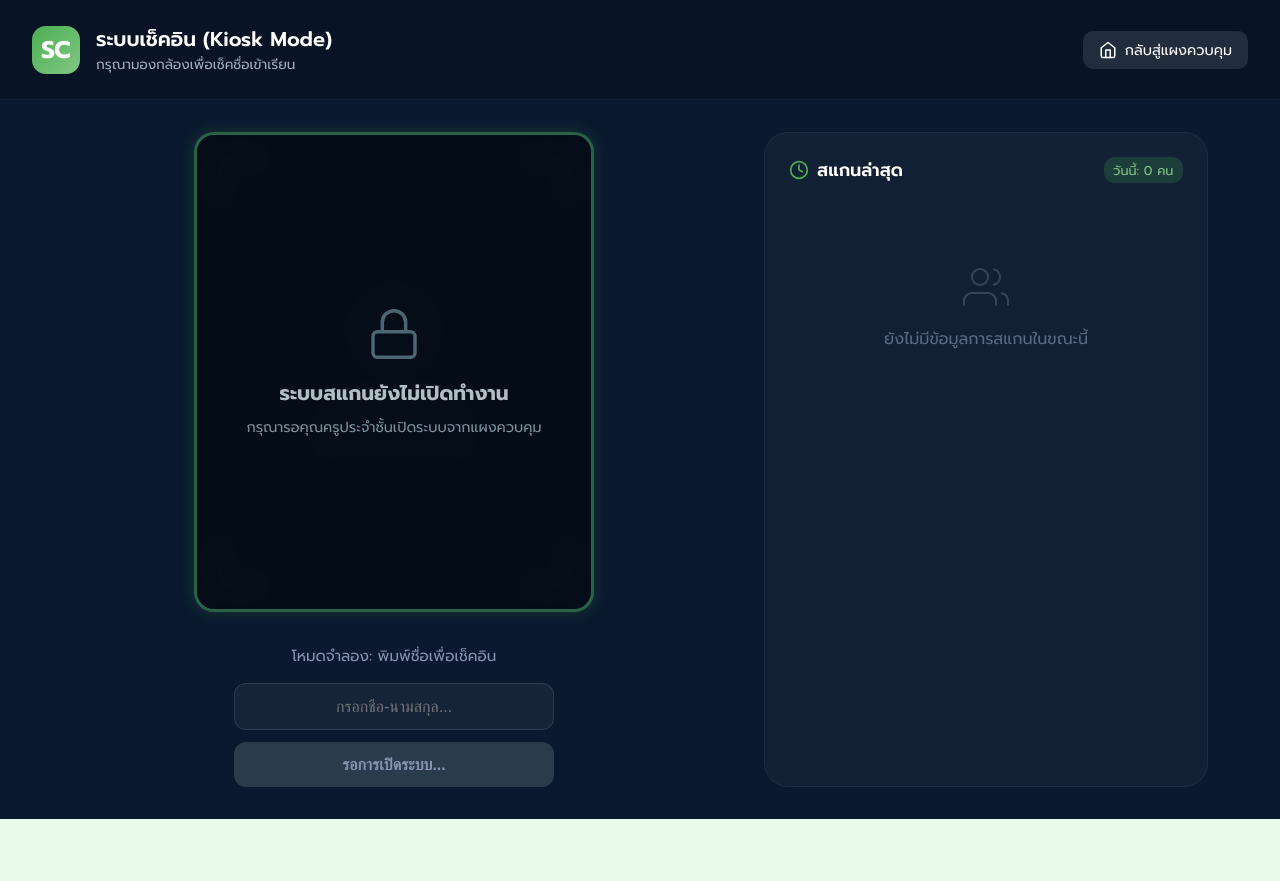
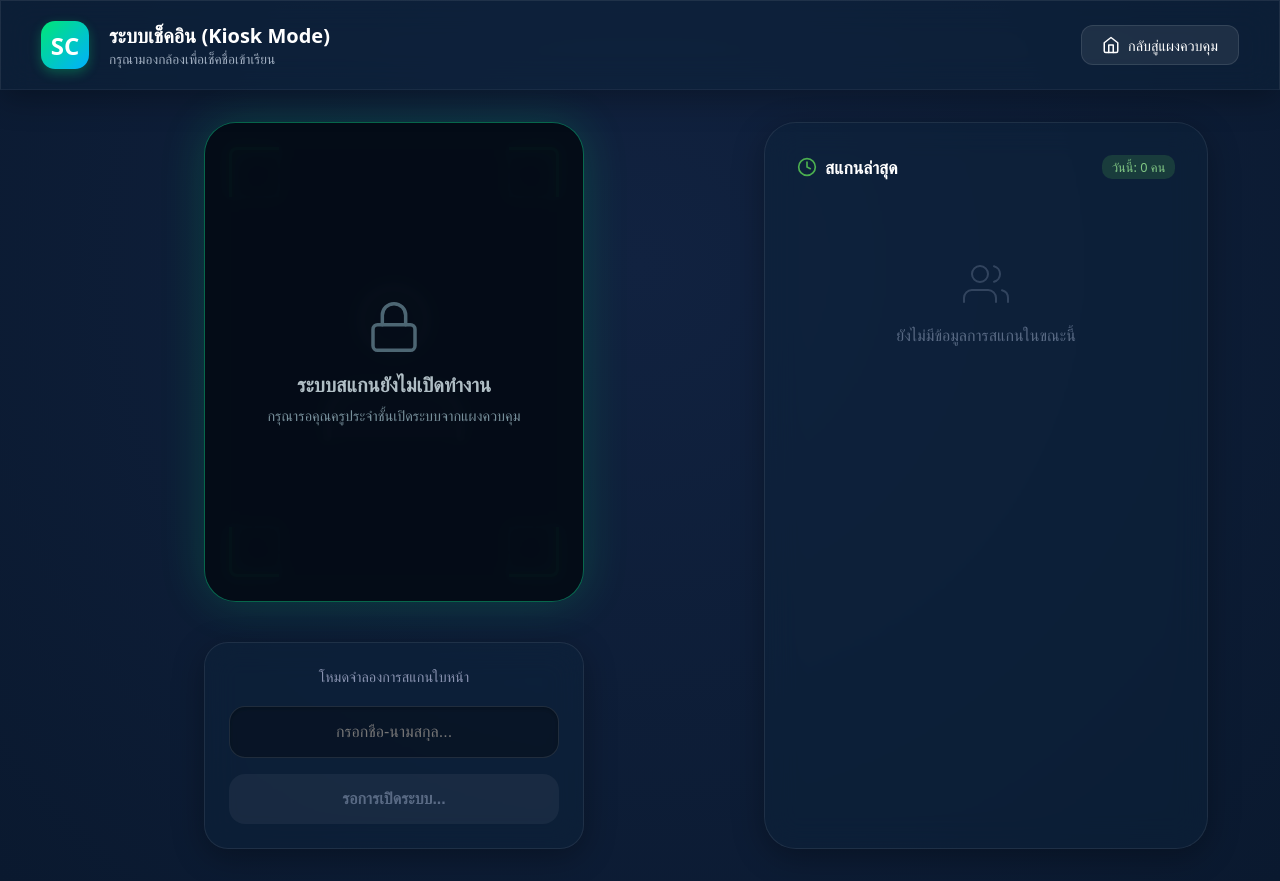
Before and after one commit to sanguannama-sketch/SchoolCheck, a Next.js app: page /scan in a window 1280 px wide. Before the commit the page ends 819 px from the top, so only its background shows below. Built offline with nearby package versions, Linux system fonts and the light colour scheme.

Commit message:
feat: implement face scanning page with camera integration, geofencing, and simulated attendance logging

```diff
--- a/src/app/scan/page.tsx
+++ b/src/app/scan/page.tsx
@@ -191,34 +191,34 @@ export default function FaceScanPage() {
   };
 
   return (
-    <div style={{ minHeight: '100vh', background: '#0a192f', color: '#fff', display: 'flex', flexDirection: 'column' }}>
+    <div style={{ minHeight: '100vh', background: 'radial-gradient(circle at center 30%, #112240 0%, #0a192f 100%)', color: '#fff', display: 'flex', flexDirection: 'column', fontFamily: 'system-ui, -apple-system, sans-serif' }}>
       {/* CSS สำหรับ Animation โหมดสแกน */}
       <style dangerouslySetInnerHTML={{__html: `
         @keyframes scanLineAnim {
           0% { top: 0%; opacity: 0; }
-          10% { opacity: 1; }
-          90% { opacity: 1; }
+          15% { opacity: 1; }
+          85% { opacity: 1; }
           100% { top: 100%; opacity: 0; }
         }
-        @keyframes pulseBorder {
-          0% { border-color: rgba(76, 175, 80, 0.3); box-shadow: 0 0 10px rgba(76, 175, 80, 0.1); }
-          50% { border-color: rgba(76, 175, 80, 1); box-shadow: 0 0 30px rgba(76, 175, 80, 0.6); }
-          100% { border-color: rgba(76, 175, 80, 0.3); box-shadow: 0 0 10px rgba(76, 175, 80, 0.1); }
+        @keyframes pulseGlow {
+          0%, 100% { box-shadow: 0 0 40px rgba(0, 230, 118, 0.15), inset 0 0 60px rgba(0, 230, 118, 0.05); border-color: rgba(0, 230, 118, 0.3); }
+          50% { box-shadow: 0 0 60px rgba(0, 230, 118, 0.3), inset 0 0 80px rgba(0, 230, 118, 0.1); border-color: rgba(0, 230, 118, 0.6); }
         }
         @keyframes successPop {
-          0% { transform: scale(0.9); opacity: 0; }
-          100% { transform: scale(1); opacity: 1; }
+          0% { transform: scale(0.95); opacity: 0; filter: blur(4px); }
+          100% { transform: scale(1); opacity: 1; filter: blur(0); }
         }
         .scanner-frame {
           position: relative;
           width: 100%;
-          max-width: 400px;
+          max-width: 380px;
           height: 480px;
-          border-radius: 20px;
+          border-radius: 32px;
           overflow: hidden;
-          background: #0d233a;
-          border: 3px solid rgba(76, 175, 80, 0.4);
-          animation: pulseBorder 2s infinite;
+          background: rgba(10, 25, 47, 0.4);
+          backdrop-filter: blur(12px);
+          border: 1px solid rgba(0, 230, 118, 0.2);
+          animation: pulseGlow 3s ease-in-out infinite;
           display: flex;
           align-items: center;
           justify-content: center;
@@ -228,44 +228,70 @@ export default function FaceScanPage() {
           position: absolute;
           left: 0;
           width: 100%;
-          height: 4px;
-          background: #4caf50;
-          box-shadow: 0 0 20px 4px #4caf50;
-          animation: scanLineAnim 2.5s cubic-bezier(0.4, 0, 0.2, 1) infinite;
+          height: 60px;
+          background: linear-gradient(to bottom, transparent, rgba(0, 230, 118, 0.1) 80%, rgba(0, 230, 118, 0.8) 100%);
+          animation: scanLineAnim 3s cubic-bezier(0.4, 0, 0.2, 1) infinite;
           z-index: 10;
+        }
+        /* ลบเส้น box-shadow แข็งๆ เปลี่ยนเป็นเส้นเลเซอร์ชัดๆ */
+        .scan-line::after {
+          content: '';
+          position: absolute;
+          bottom: 0;
+          left: 5%;
+          width: 90%;
+          height: 2px;
+          background: #00e676;
+          box-shadow: 0 0 15px 2px #00e676;
+          border-radius: 50%;
         }
         .corner {
           position: absolute;
-          width: 40px;
-          height: 40px;
-          border-width: 4px;
+          width: 50px;
+          height: 50px;
+          border-width: 3px;
           border-style: solid;
-          border-color: #81c784;
+          border-color: #00e676;
+          opacity: 0.8;
           z-index: 5;
+          border-radius: 8px; /* มุมมนนิดๆ เพื่อความนุ่มนวล */
+          box-shadow: 0 0 10px rgba(0, 230, 118, 0.3), inset 0 0 10px rgba(0, 230, 118, 0.3);
+          transition: all 0.3s ease;
         }
-        .corner-tl { top: 20px; left: 20px; border-right: none; border-bottom: none; border-radius: 12px 0 0 0; }
-        .corner-tr { top: 20px; right: 20px; border-left: none; border-bottom: none; border-radius: 0 12px 0 0; }
-        .corner-bl { bottom: 20px; left: 20px; border-right: none; border-top: none; border-radius: 0 0 0 12px; }
-        .corner-br { bottom: 20px; right: 20px; border-left: none; border-top: none; border-radius: 0 0 12px 0; }
+        /* กำหนดมุม 4 ด้าน โดยลบเส้นขอบบางส่วนออก */
+        .corner-tl { top: 24px; left: 24px; border-right: none; border-bottom: none; border-bottom-right-radius: 0; border-bottom-left-radius: 0; border-top-right-radius: 0; }
+        .corner-tr { top: 24px; right: 24px; border-left: none; border-bottom: none; border-bottom-left-radius: 0; border-bottom-right-radius: 0; border-top-left-radius: 0; }
+        .corner-bl { bottom: 24px; left: 24px; border-right: none; border-top: none; border-top-right-radius: 0; border-top-left-radius: 0; border-bottom-right-radius: 0; }
+        .corner-br { bottom: 24px; right: 24px; border-left: none; border-top: none; border-top-left-radius: 0; border-top-right-radius: 0; border-bottom-left-radius: 0; }
 
         .success-overlay {
           position: absolute;
           inset: 0;
-          background: rgba(10, 25, 47, 0.85);
-          backdrop-filter: blur(8px);
+          background: rgba(10, 25, 47, 0.7);
+          backdrop-filter: blur(12px);
           display: flex;
           flex-direction: column;
           align-items: center;
           justify-content: center;
           z-index: 20;
-          animation: successPop 0.4s cubic-bezier(0.175, 0.885, 0.32, 1.275) forwards;
+          animation: successPop 0.5s cubic-bezier(0.4, 0, 0.2, 1) forwards;
+        }
+        .glass-panel {
+          background: rgba(13, 35, 58, 0.5);
+          backdrop-filter: blur(16px);
+          border: 1px solid rgba(255, 255, 255, 0.08);
+          box-shadow: 0 8px 32px rgba(0, 0, 0, 0.3);
+        }
+        .glow-btn:not(:disabled):hover {
+          transform: translateY(-2px);
+          box-shadow: 0 8px 24px rgba(0, 230, 118, 0.4) !important;
         }
       `}} />
 
       {/* Header */}
-      <header style={{ padding: '1.5rem 2rem', display: 'flex', justifyContent: 'space-between', alignItems: 'center', background: 'rgba(0,0,0,0.2)', borderBottom: '1px solid rgba(255,255,255,0.05)' }}>
-        <div style={{ display: 'flex', alignItems: 'center', gap: '1rem' }}>
-          <div style={{ width: '48px', height: '48px', borderRadius: '14px', background: 'linear-gradient(135deg, #4caf50, #81c784)', color: 'white', display: 'flex', alignItems: 'center', justifyContent: 'center', fontSize: '1.5rem', fontWeight: 700 }}>SC</div>
+      <header className="glass-panel" style={{ padding: '1.25rem 2.5rem', display: 'flex', justifyContent: 'space-between', alignItems: 'center', borderBottom: '1px solid rgba(255,255,255,0.05)', position: 'sticky', top: 0, zIndex: 100 }}>
+        <div style={{ display: 'flex', alignItems: 'center', gap: '1.25rem' }}>
+          <div style={{ width: '48px', height: '48px', borderRadius: '14px', background: 'linear-gradient(135deg, #00e676, #00b0ff)', color: 'white', display: 'flex', alignItems: 'center', justifyContent: 'center', fontSize: '1.5rem', fontWeight: 800, boxShadow: '0 4px 12px rgba(0, 230, 118, 0.3)' }}>SC</div>
           <div>
             <h1 style={{ fontSize: '1.25rem', fontWeight: 600, color: '#fff', margin: 0 }}>ระบบเช็คอิน (Kiosk Mode)</h1>
             {activeRooms.length > 1 ? (
@@ -290,7 +316,7 @@ export default function FaceScanPage() {
           </div>
         </div>
 
-        <Link href="/" style={{ padding: '0.5rem 1rem', borderRadius: '10px', background: 'rgba(255,255,255,0.1)', color: '#fff', textDecoration: 'none', fontSize: '0.9rem', display: 'flex', alignItems: 'center', gap: '0.5rem', transition: 'all 0.2s' }}>
+        <Link href="/" className="glow-btn" style={{ padding: '0.6rem 1.25rem', borderRadius: '12px', background: 'rgba(255,255,255,0.08)', border: '1px solid rgba(255,255,255,0.1)', color: '#fff', textDecoration: 'none', fontSize: '0.9rem', fontWeight: 500, display: 'flex', alignItems: 'center', gap: '0.5rem', transition: 'all 0.3s ease' }}>
           <svg width="18" height="18" viewBox="0 0 24 24" fill="none" stroke="currentColor" strokeWidth="2" strokeLinecap="round" strokeLinejoin="round"><path d="M3 9l9-7 9 7v11a2 2 0 0 1-2 2H5a2 2 0 0 1-2-2z"></path><polyline points="9 22 9 12 15 12 15 22"></polyline></svg>
           กลับสู่แผงควบคุม
         </Link>
@@ -355,9 +381,9 @@ export default function FaceScanPage() {
             )}
           </div>
 
-          <div style={{ marginTop: '2rem', textAlign: 'center', width: '100%', maxWidth: '320px' }}>
-            <p style={{ color: '#8892b0', fontSize: '0.95rem', marginBottom: '1rem' }}>โหมดจำลอง: พิมพ์ชื่อเพื่อเช็คอิน</p>
-            <form onSubmit={simulateScan} style={{ display: 'flex', flexDirection: 'column', gap: '0.75rem' }}>
+          <div className="glass-panel" style={{ marginTop: '2.5rem', borderRadius: '24px', padding: '1.5rem', width: '100%', maxWidth: '380px' }}>
+            <p style={{ color: '#8892b0', fontSize: '0.9rem', marginBottom: '1.25rem', textAlign: 'center', fontWeight: 500 }}>โหมดจำลองการสแกนใบหน้า</p>
+            <form onSubmit={simulateScan} style={{ display: 'flex', flexDirection: 'column', gap: '1rem' }}>
               <input
                 type="text"
                 value={manualName}
@@ -365,25 +391,59 @@ export default function FaceScanPage() {
                 placeholder="กรอกชื่อ-นามสกุล..."
                 disabled={!isScanning || !selectedRoom}
                 style={{
-                  padding: '0.85rem',
-                  borderRadius: '12px',
+                  padding: '1rem',
+                  borderRadius: '16px',
                   border: '1px solid rgba(255,255,255,0.1)',
-                  background: 'rgba(255,255,255,0.05)',
+                  background: 'rgba(0,0,0,0.3)',
                   color: 'white',
                   textAlign: 'center',
                   fontSize: '1rem',
                   outline: 'none',
+                  transition: 'all 0.3s ease',
+                  boxShadow: 'inset 0 2px 4px rgba(0,0,0,0.2)'
                 }}
+                onFocus={(e) => e.target.style.borderColor = 'rgba(0, 230, 118, 0.5)'}
+                onBlur={(e) => e.target.style.borderColor = 'rgba(255,255,255,0.1)'}
               />
-              <button type="submit" disabled={!isScanning || !selectedRoom || isLocating} style={{ padding: '0.85rem 2rem', background: (isScanning && selectedRoom && !isLocating) ? '#1b5e20' : '#2A3B4C', color: (isScanning && selectedRoom) ? 'white' : '#8892b0', border: 'none', borderRadius: '12px', fontSize: '1rem', fontWeight: 600, cursor: (isScanning && selectedRoom && !isLocating) ? 'pointer' : 'not-allowed', boxShadow: (isScanning && selectedRoom && !isLocating) ? '0 4px 14px rgba(27,94,32,0.4)' : 'none', transition: 'all 0.2s' }}>
-                {isLocating ? 'กำลังค้นหาและประมวลผลพิกัด...' : ((isScanning && selectedRoom) ? `🔍 จำลองสแกนใบหน้า` : 'รอการเปิดระบบ...')}
+              <button
+                type="submit"
+                disabled={!isScanning || !selectedRoom || isLocating}
+                className={isScanning && selectedRoom && !isLocating ? 'glow-btn' : ''}
+                style={{
+                  padding: '1rem',
+                  background: (isScanning && selectedRoom && !isLocating) ? 'linear-gradient(135deg, #00c853, #00e676)' : 'rgba(255,255,255,0.05)',
+                  color: (isScanning && selectedRoom) ? 'white' : '#596a84',
+                  border: 'none',
+                  borderRadius: '16px',
+                  fontSize: '1rem',
+                  fontWeight: 600,
+                  cursor: (isScanning && selectedRoom && !isLocating) ? 'pointer' : 'not-allowed',
+                  boxShadow: (isScanning && selectedRoom && !isLocating) ? '0 4px 14px rgba(0,230,118,0.2)' : 'none',
+                  transition: 'all 0.3s ease',
+                  display: 'flex',
+                  alignItems: 'center',
+                  justifyContent: 'center',
+                  gap: '0.5rem'
+                }}
+              >
+                {isLocating ? (
+                  <span style={{ display: 'flex', alignItems: 'center', gap: '0.5rem' }}>
+                    <svg className="animate-spin" width="18" height="18" viewBox="0 0 24 24" fill="none" stroke="currentColor" strokeWidth="2"><path d="M21 12a9 9 0 1 1-6.219-8.56"></path></svg>
+                    กำลังประมวลผลพิกัด...
+                  </span>
+                ) : ((isScanning && selectedRoom) ? (
+                  <>
+                    <svg width="20" height="20" viewBox="0 0 24 24" fill="none" stroke="currentColor" strokeWidth="2.5" strokeLinecap="round" strokeLinejoin="round"><path d="M2 12s3-7 10-7 10 7 10 7-3 7-10 7-10-7-10-7Z"></path><circle cx="12" cy="12" r="3"></circle></svg>
+                    เริ่มสแกนใบหน้า
+                  </>
+                ) : 'รอการเปิดระบบ...')}
               </button>
             </form>
           </div>
         </div>
 
         {/* Scan Log/Sidebar Area */}
-        <div style={{ flex: '1 1 300px', background: 'rgba(255,255,255,0.03)', borderRadius: '24px', padding: '1.5rem', border: '1px solid rgba(255,255,255,0.05)' }}>
+        <div className="glass-panel" style={{ flex: '1 1 300px', borderRadius: '32px', padding: '2rem', display: 'flex', flexDirection: 'column' }}>
           <div style={{ display: 'flex', justifyContent: 'space-between', alignItems: 'center', marginBottom: '1.5rem' }}>
             <h3 style={{ fontSize: '1.1rem', fontWeight: 600, color: '#fff', margin: 0, display: 'flex', alignItems: 'center', gap: '0.5rem' }}>
               <svg width="20" height="20" viewBox="0 0 24 24" fill="none" stroke="#4caf50" strokeWidth="2" strokeLinecap="round" strokeLinejoin="round"><circle cx="12" cy="12" r="10"></circle><polyline points="12 6 12 12 16 14"></polyline></svg>
@@ -400,8 +460,8 @@ export default function FaceScanPage() {
           ) : (
             <div style={{ display: 'flex', flexDirection: 'column', gap: '0.75rem' }}>
               {logs.map((log, index) => (
-                <div key={log.id} style={{ display: 'flex', alignItems: 'center', gap: '1rem', padding: '1rem', background: 'rgba(0,0,0,0.2)', borderRadius: '16px', border: '1px solid rgba(255,255,255,0.02)', animation: 'successPop 0.3s ease-out' }}>
-                  <div style={{ width: '40px', height: '40px', borderRadius: '50%', background: log.status === 'success' ? '#2e7d32' : '#e65100', color: 'white', display: 'flex', alignItems: 'center', justifyContent: 'center', fontWeight: 'bold' }}>
+                <div key={log.id} style={{ display: 'flex', alignItems: 'center', gap: '1rem', padding: '1rem', background: 'rgba(0,0,0,0.3)', borderRadius: '20px', border: '1px solid rgba(255,255,255,0.03)', animation: 'successPop 0.4s cubic-bezier(0.175, 0.885, 0.32, 1.275)' }}>
+                  <div style={{ width: '48px', height: '48px', borderRadius: '16px', background: log.status === 'success' ? 'linear-gradient(135deg, #00c853, #00e676)' : 'linear-gradient(135deg, #ff9100, #ff6d00)', color: 'white', display: 'flex', alignItems: 'center', justifyContent: 'center', fontWeight: 800, fontSize: '1.2rem', boxShadow: log.status === 'success' ? '0 4px 12px rgba(0,230,118,0.3)' : '0 4px 12px rgba(255,145,0,0.3)' }}>
                     {log.avatar}
                   </div>
                   <div style={{ flex: 1 }}>
```
